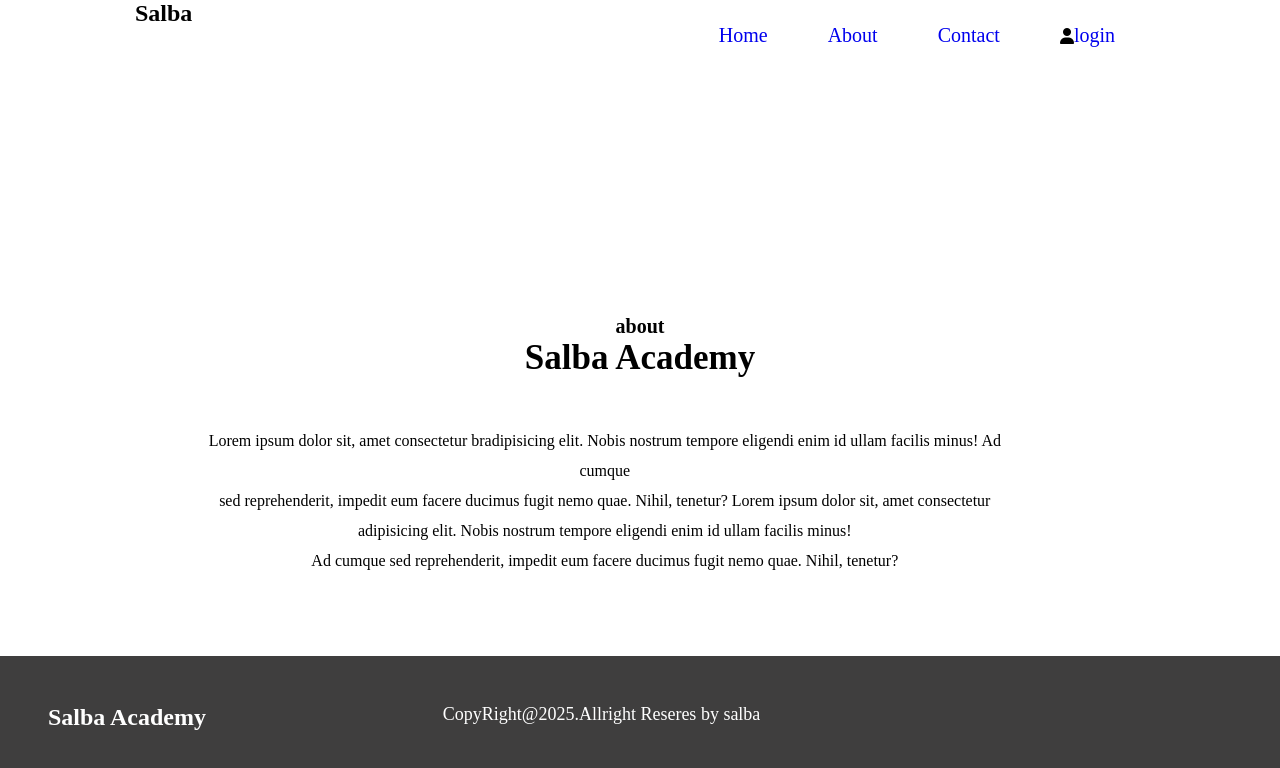
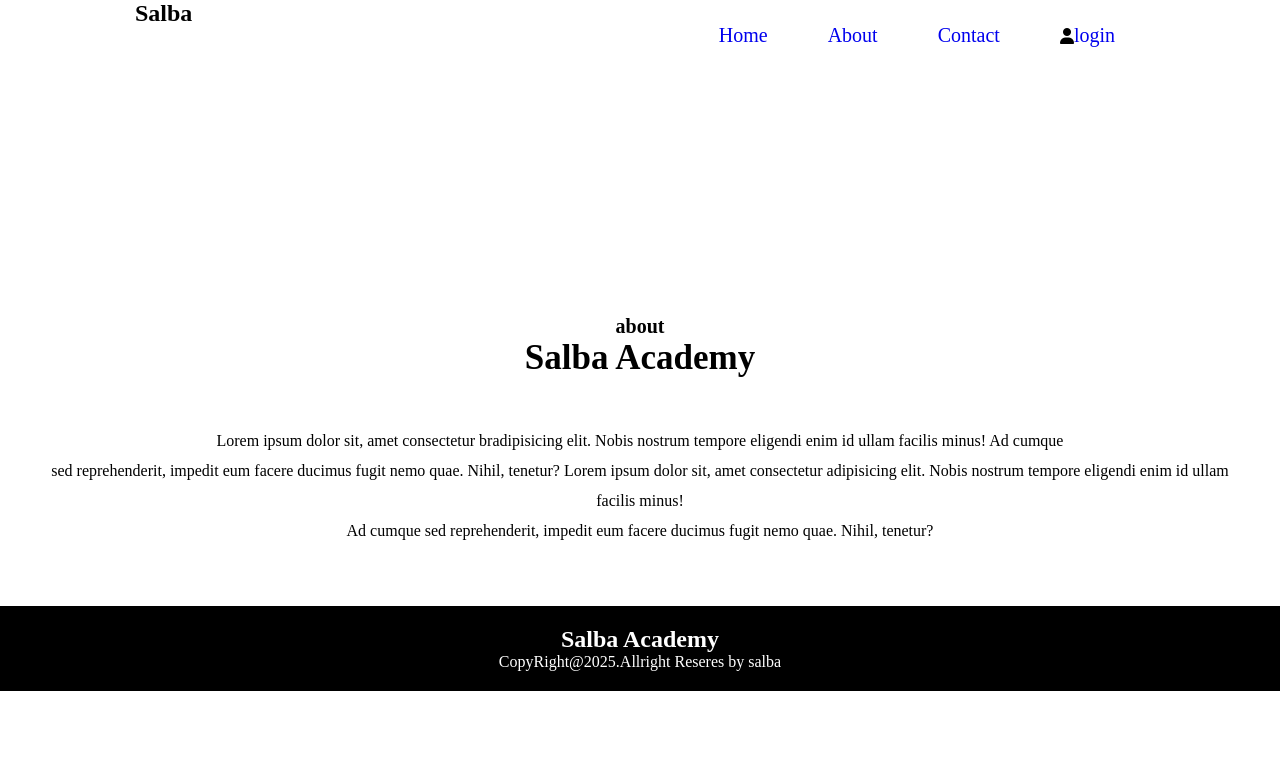
Before and after one commit to salba1241/wadani, a plain HTML site: page about.html.html in a window 1280 px wide. Drawn offline with Linux system fonts and the light colour scheme.

Commit message:
cnge css

```diff
--- a/style.css
+++ b/style.css
@@ -133,6 +133,19 @@ ul li a{
     gap: 20px;
     margin-left: 20%;
 }
+.about P{
+    width: 100%;
+}
+footer{
+    background-color: #000;
+    color: #fff;
+    padding: 20px;
+    text-align: center;
+    margin-top: 60px;
+}
+
+
+
 
 @media(max-width:600px){
 
@@ -204,14 +217,6 @@ ul li a{
     font-size: 10px;
 }
 
-.about p {
-
-  text-align: left;
-  width: 1%;
-
-
-
-}
 
 label{
     display:block;
@@ -272,25 +277,8 @@ label{
 /* ---------faqi----- */
 
 /* -----footer---- */
-.footer{
-    background: rgb(63, 62, 62);
-    width: 100%;
-    height: 200px;
-    margin-top: 5rem;
-}
-
-.footer-col{
-    color: #fff;
-    display: flex;
-    padding: 3rem;
 
 
-}
-
-.footer-col P{
-    margin-left: 20%;
-    font-size: 18px;
-}
 
 /* -----footer---- */
 
@@ -302,10 +290,11 @@ label{
 }
 
 .about p{
-    width: 800px;
-    margin-left: 16%;
+    width: 100%;
     line-height: 30px;
     margin-top: 3rem;
+    text-align: center;
+    padding: 0 30px;
 
 }
 
```
